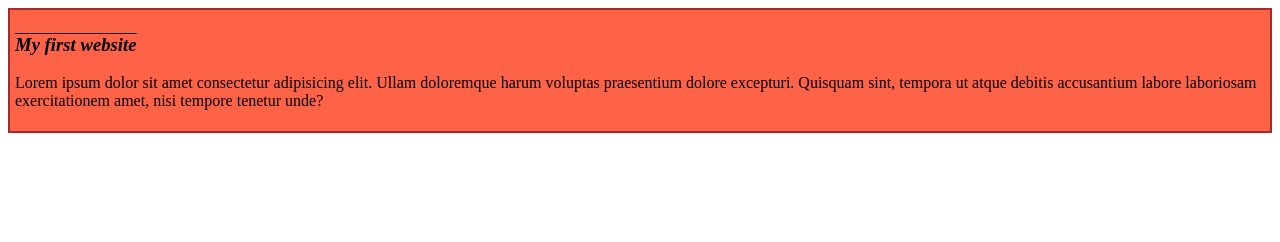
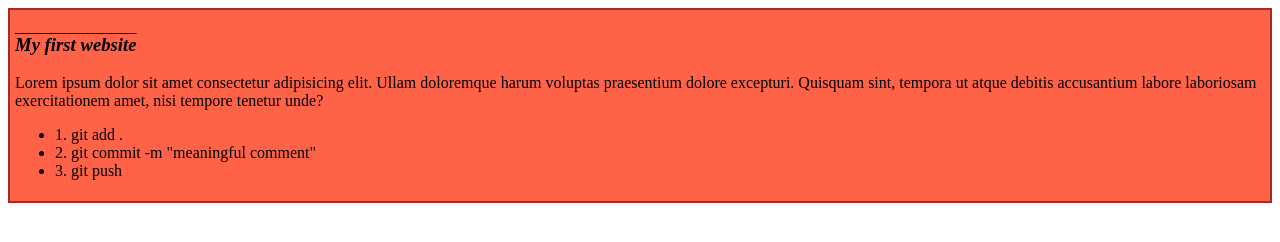
Before and after one commit to Maysha-Khanom-Moon/my-first-github-repo, a plain HTML site: page index.html in a window 1280 px wide. Drawn offline with Linux system fonts and the light colour scheme.

Commit message:
just always practice

```diff
--- a/index.html
+++ b/index.html
@@ -14,6 +14,12 @@
         <p>
             Lorem ipsum dolor sit amet consectetur adipisicing elit. Ullam doloremque harum voluptas praesentium dolore excepturi. Quisquam sint, tempora ut atque debitis accusantium labore laboriosam exercitationem amet, nisi tempore tenetur unde?
         </p>
+
+        <ul>
+            <li>1. git add .</li>
+            <li>2. git commit -m "meaningful comment"</li>
+            <li>3. git push</li>
+        </ul>
     </div>
 </body>
 </html>
```
